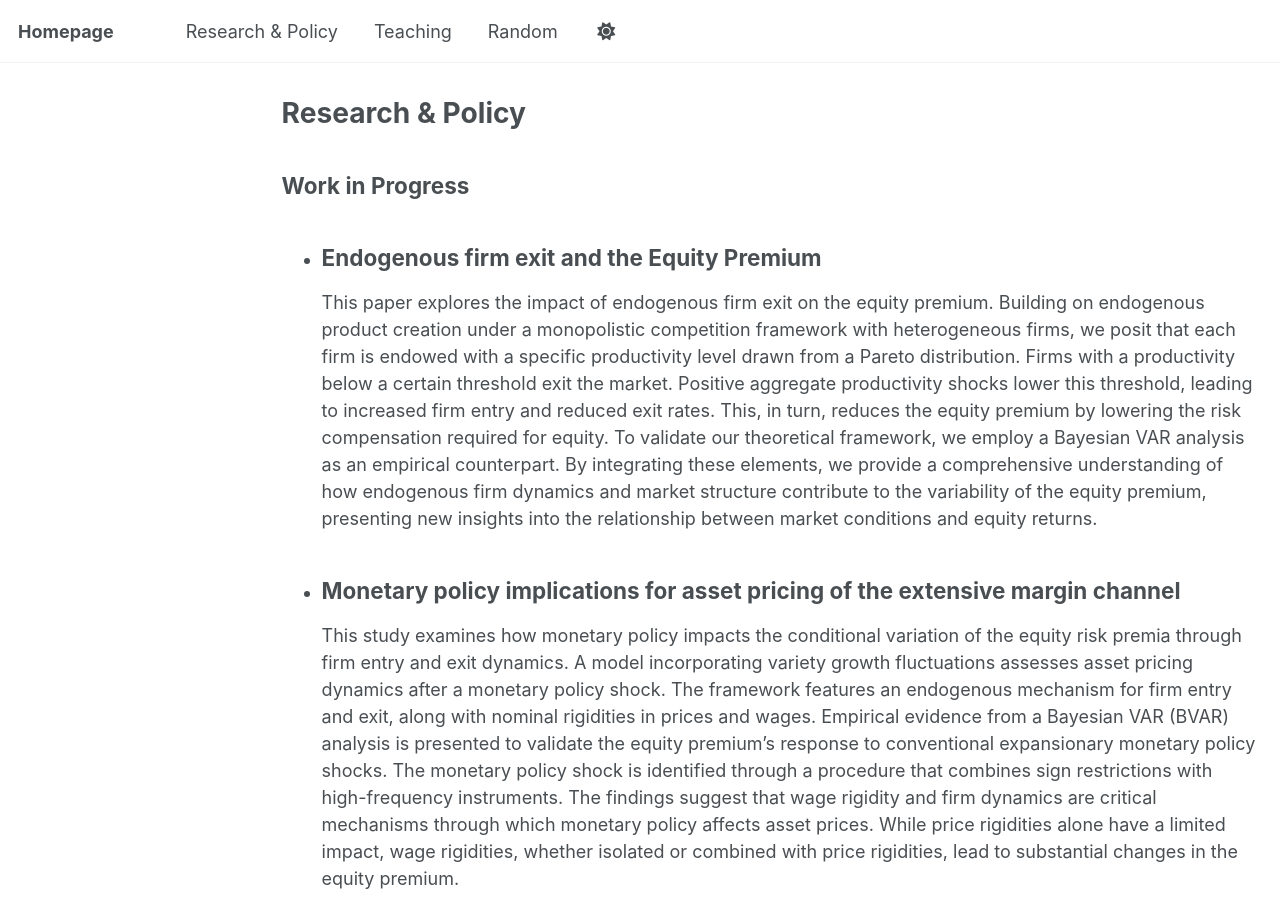
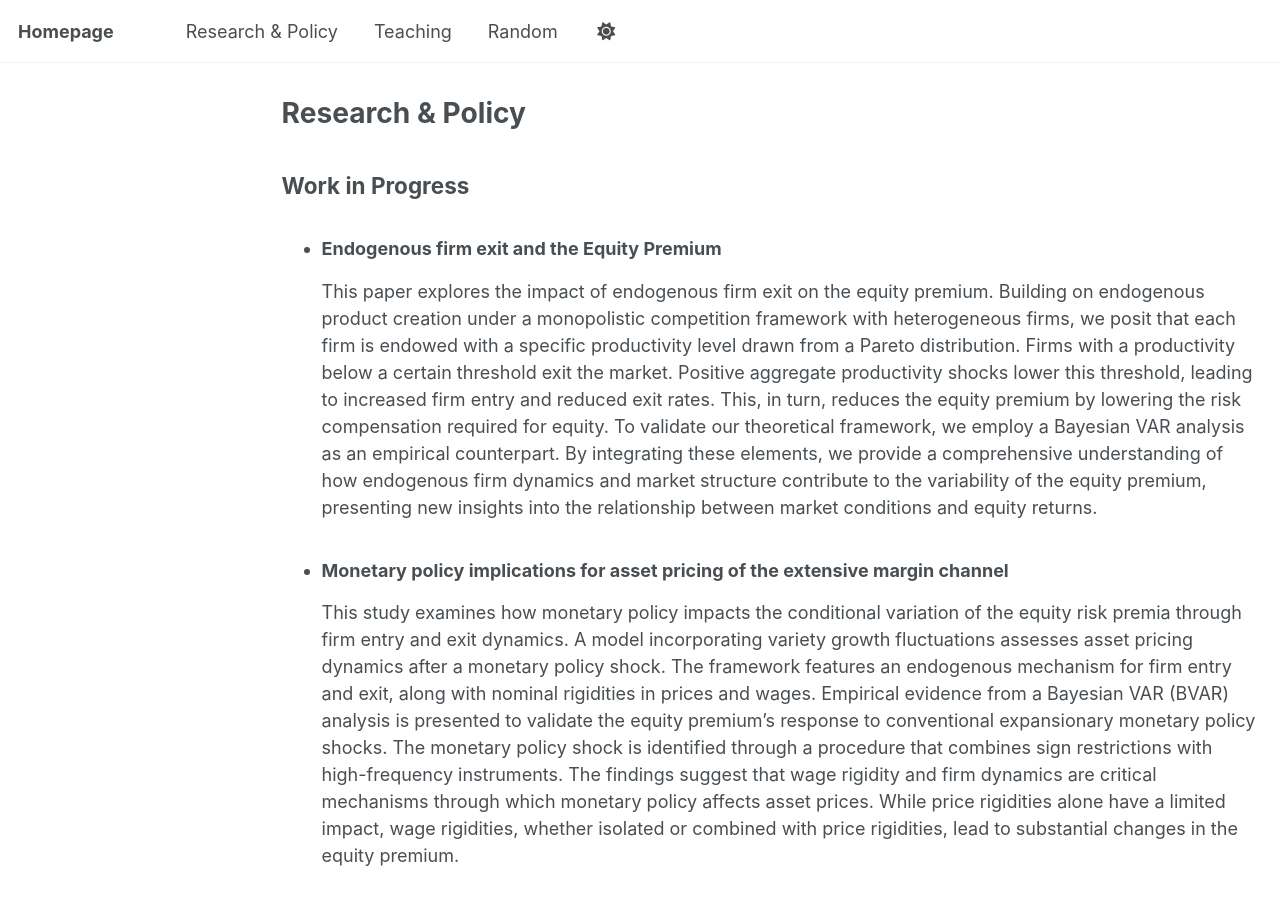
Before and after one commit to GregGh95/GregGh95.github.io, a Jekyll site: the page built from _pages/cv-json.md, in a window 1280 px wide and 900 px high. Built offline with Jekyll 4.4.1, drawn with Linux system fonts in a browser that asks for light colours.

Commit message:
Update cv-json.md

```diff
--- a/_pages/cv-json.md
+++ b/_pages/cv-json.md
@@ -12,13 +12,13 @@ redirect_from:
 ## Work in Progress
 
 
-* ## Endogenous firm exit and the Equity Premium <br>
+* ### Endogenous firm exit and the Equity Premium <br>
 This paper explores the impact of endogenous firm exit on the equity premium. Building on endogenous product creation under a monopolistic competition framework with heterogeneous firms, we posit that each firm is endowed with a specific productivity level drawn from a Pareto distribution. Firms with a productivity below a certain threshold exit the market. Positive aggregate productivity shocks lower this threshold, leading to increased firm entry and reduced exit rates. This, in turn, reduces the equity premium by lowering the risk compensation required for equity. To validate our theoretical framework, we employ a Bayesian VAR analysis as an empirical counterpart. By integrating these elements, we provide a comprehensive understanding of how endogenous firm dynamics and market structure contribute to the variability of the equity premium, presenting new insights into the relationship between market conditions and equity returns.
 
-* ## Monetary policy implications for asset pricing of the extensive margin channel <br>
+* ### Monetary policy implications for asset pricing of the extensive margin channel <br>
 This study examines how monetary policy impacts the conditional variation of the equity risk premia through firm entry and exit dynamics. A model incorporating variety growth fluctuations assesses asset pricing dynamics after a monetary policy shock. The framework features an endogenous mechanism for firm entry and exit, along with nominal rigidities in prices and wages. Empirical evidence from a Bayesian VAR (BVAR) analysis is presented to validate the equity premium’s response to conventional expansionary monetary policy shocks. The monetary policy shock is identified through a procedure that combines sign restrictions with high-frequency instruments. The findings suggest that wage rigidity and firm dynamics are critical mechanisms through which monetary policy affects asset prices. While price rigidities alone have a limited impact, wage rigidities, whether isolated or combined with price rigidities, lead to substantial changes in the equity premium.
 
-* ## Determinants of house prices in the Euro Area <br>
+* ### Determinants of house prices in the Euro Area <br>
   with [Giorgia De Nora](https://www.ecb.europa.eu/pub/research/authors/profiles/giorgia-de-nora.en.html)
 
 Policy
```
